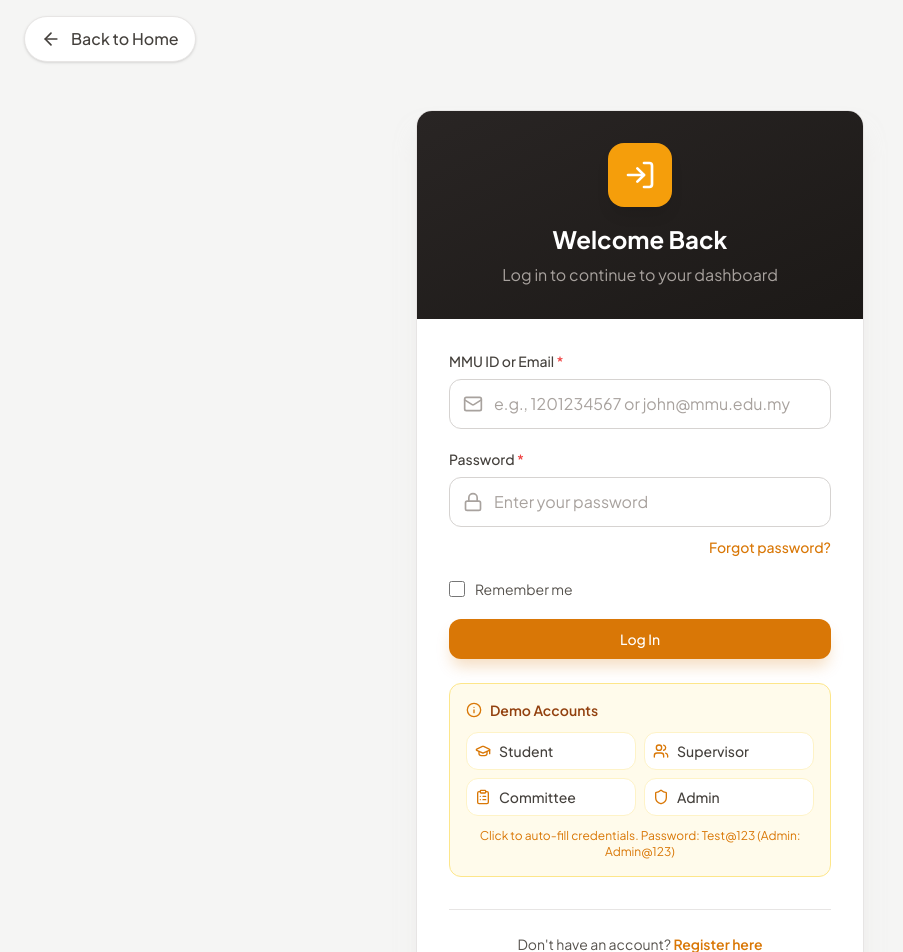
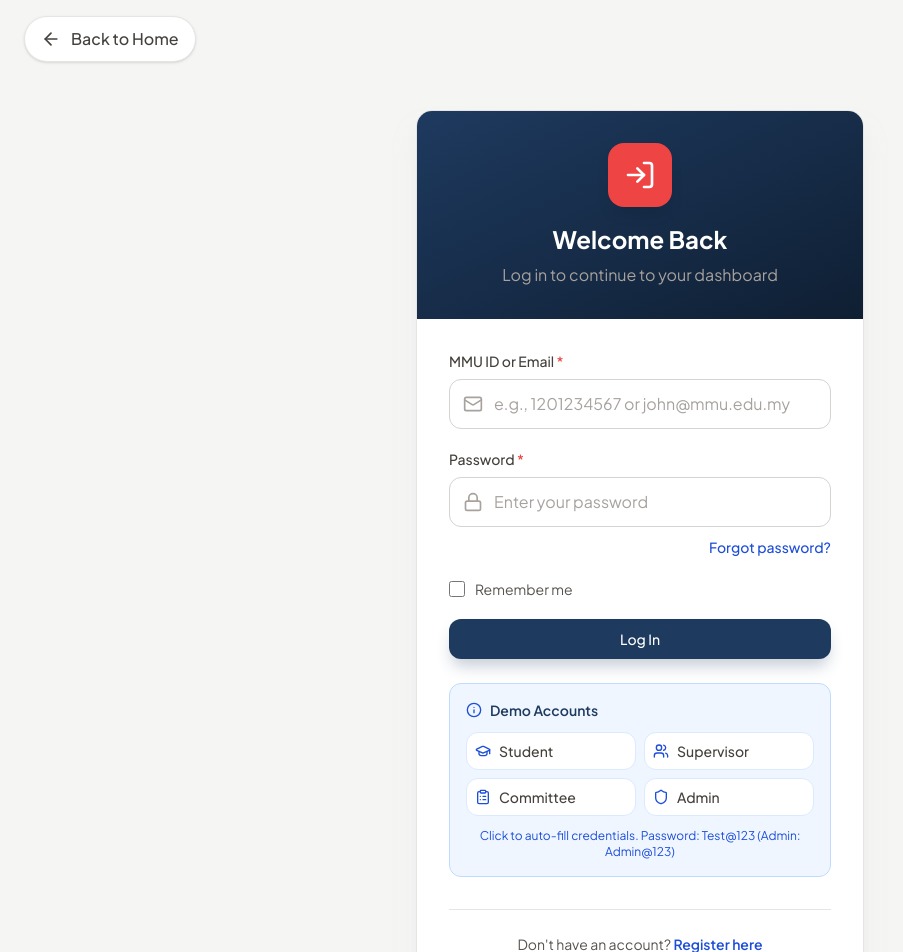
Before and after one commit to taizhixuan/fyp-supervision-system, a React (Vite) app in the folder frontend/: page /login in a window 1280 px wide. Shown: the top 952 px of the page, without its empty margins (0-903 px from the left). Built offline with nearby package versions, Linux system fonts and the light colour scheme; no server answers.

Commit message:
match auth pages to brand navy palette

```diff
--- a/frontend/src/components/layout/AuthLayout.tsx
+++ b/frontend/src/components/layout/AuthLayout.tsx
@@ -23,7 +23,7 @@ export function AuthLayout({
         <header className="py-4 px-4 sm:px-6">
           <Link
             to={backLinkTo}
-            className="group inline-flex items-center gap-2.5 px-4 py-2.5 text-base font-medium text-stone-700 hover:text-amber-700 bg-white hover:bg-amber-50 border border-stone-200 hover:border-amber-300 rounded-full shadow hover:shadow-md transition-all duration-200"
+            className="group inline-flex items-center gap-2.5 px-4 py-2.5 text-base font-medium text-stone-700 hover:text-primary-900 bg-white hover:bg-primary-50 border border-stone-200 hover:border-primary-300 rounded-full shadow hover:shadow-md transition-all duration-200"
           >
             <ArrowLeft className="h-5 w-5 transition-transform duration-200 group-hover:-translate-x-0.5" />
             {backLinkText}
--- a/frontend/src/pages/auth/LoginPage.tsx
+++ b/frontend/src/pages/auth/LoginPage.tsx
@@ -55,8 +55,8 @@ export function LoginPage() {
     <AuthLayout>
       <div className="bg-white rounded-2xl shadow-xl shadow-stone-200/50 border border-stone-200 overflow-hidden">
         {/* Header */}
-        <div className="bg-gradient-to-br from-stone-800 to-stone-900 px-8 py-8 text-center">
-          <div className="inline-flex items-center justify-center w-16 h-16 bg-amber-500 rounded-2xl mb-4 shadow-lg">
+        <div className="bg-gradient-to-br from-primary-900 to-[#0f1f33] px-8 py-8 text-center">
+          <div className="inline-flex items-center justify-center w-16 h-16 bg-accent-500 rounded-2xl mb-4 shadow-lg">
             <LogIn className="h-8 w-8 text-white" />
           </div>
           <h1 className="text-2xl font-bold text-white mb-2">Welcome Back</h1>
@@ -87,7 +87,7 @@ export function LoginPage() {
                 <input
                   type="text"
                   placeholder="e.g., 1201234567 or john@mmu.edu.my"
-                  className="w-full pl-11 pr-4 py-3 border border-stone-300 rounded-xl text-stone-900 placeholder-stone-400 focus:outline-none focus:ring-2 focus:ring-amber-500 focus:border-transparent transition-all"
+                  className="w-full pl-11 pr-4 py-3 border border-stone-300 rounded-xl text-stone-900 placeholder-stone-400 focus:outline-none focus:ring-2 focus:ring-primary-500 focus:border-transparent transition-all"
                   {...register('identifier')}
                 />
               </div>
@@ -107,7 +107,7 @@ export function LoginPage() {
                 <input
                   type="password"
                   placeholder="Enter your password"
-                  className="w-full pl-11 pr-4 py-3 border border-stone-300 rounded-xl text-stone-900 placeholder-stone-400 focus:outline-none focus:ring-2 focus:ring-amber-500 focus:border-transparent transition-all"
+                  className="w-full pl-11 pr-4 py-3 border border-stone-300 rounded-xl text-stone-900 placeholder-stone-400 focus:outline-none focus:ring-2 focus:ring-primary-500 focus:border-transparent transition-all"
                   {...register('password')}
                 />
               </div>
@@ -117,7 +117,7 @@ export function LoginPage() {
               <div className="mt-2 text-right">
                 <Link
                   to={ROUTES.FORGOT_PASSWORD}
-                  className="text-sm text-amber-600 hover:text-amber-700 font-medium"
+                  className="text-sm text-primary-700 hover:text-primary-900 font-medium"
                 >
                   Forgot password?
                 </Link>
@@ -128,7 +128,7 @@ export function LoginPage() {
               <input
                 type="checkbox"
                 id="rememberMe"
-                className="h-4 w-4 rounded border-stone-300 text-amber-600 focus:ring-amber-500"
+                className="h-4 w-4 rounded border-stone-300 text-primary-700 focus:ring-primary-500"
                 {...register('rememberMe')}
               />
               <label htmlFor="rememberMe" className="ml-2.5 text-sm text-stone-600">
@@ -138,7 +138,7 @@ export function LoginPage() {
 
             <Button
               type="submit"
-              className="w-full bg-amber-600 hover:bg-amber-700 text-white py-3 rounded-xl font-medium shadow-lg shadow-amber-600/25 hover:shadow-amber-600/40 transition-all"
+              className="w-full bg-primary-900 hover:bg-primary-800 text-white py-3 rounded-xl font-medium shadow-lg shadow-primary-900/25 hover:shadow-primary-900/40 transition-all"
               isLoading={isSubmitting}
             >
               Log In
@@ -146,10 +146,10 @@ export function LoginPage() {
           </form>
 
           {import.meta.env.DEV && (
-            <div className="mt-6 p-4 bg-amber-50 border border-amber-200 rounded-xl">
+            <div className="mt-6 p-4 bg-primary-50 border border-primary-200 rounded-xl">
               <div className="flex items-center gap-2 mb-3">
-                <Info className="h-4 w-4 text-amber-600" />
-                <span className="text-sm font-semibold text-amber-800">Demo Accounts</span>
+                <Info className="h-4 w-4 text-primary-700" />
+                <span className="text-sm font-semibold text-primary-900">Demo Accounts</span>
               </div>
               <div className="grid grid-cols-2 gap-2">
                 {DEMO_ACCOUNTS.map((account) => (
@@ -160,14 +160,14 @@ export function LoginPage() {
                       setValue('identifier', account.identifier)
                       setValue('password', account.password)
                     }}
-                    className="flex items-center gap-2 p-2 text-left text-sm bg-white rounded-lg border border-amber-100 hover:border-amber-300 hover:bg-amber-50 transition-colors"
+                    className="flex items-center gap-2 p-2 text-left text-sm bg-white rounded-lg border border-primary-100 hover:border-primary-300 hover:bg-primary-50 transition-colors"
                   >
-                    <account.Icon className="h-4 w-4 text-amber-600 flex-shrink-0" />
+                    <account.Icon className="h-4 w-4 text-primary-700 flex-shrink-0" />
                     <span className="font-medium text-stone-700 truncate">{account.role}</span>
                   </button>
                 ))}
               </div>
-              <p className="mt-3 text-xs text-amber-600 text-center">
+              <p className="mt-3 text-xs text-primary-700 text-center">
                 Click to auto-fill credentials. Password: Test@123 (Admin: Admin@123)
               </p>
             </div>
@@ -178,7 +178,7 @@ export function LoginPage() {
               Don't have an account?{' '}
               <Link
                 to={ROUTES.REGISTER}
-                className="font-semibold text-amber-600 hover:text-amber-700"
+                className="font-semibold text-primary-700 hover:text-primary-900"
               >
                 Register here
               </Link>
```
Also changed, not shown: frontend/src/pages/auth/RegisterPage.tsx (+24 -24 lines).
